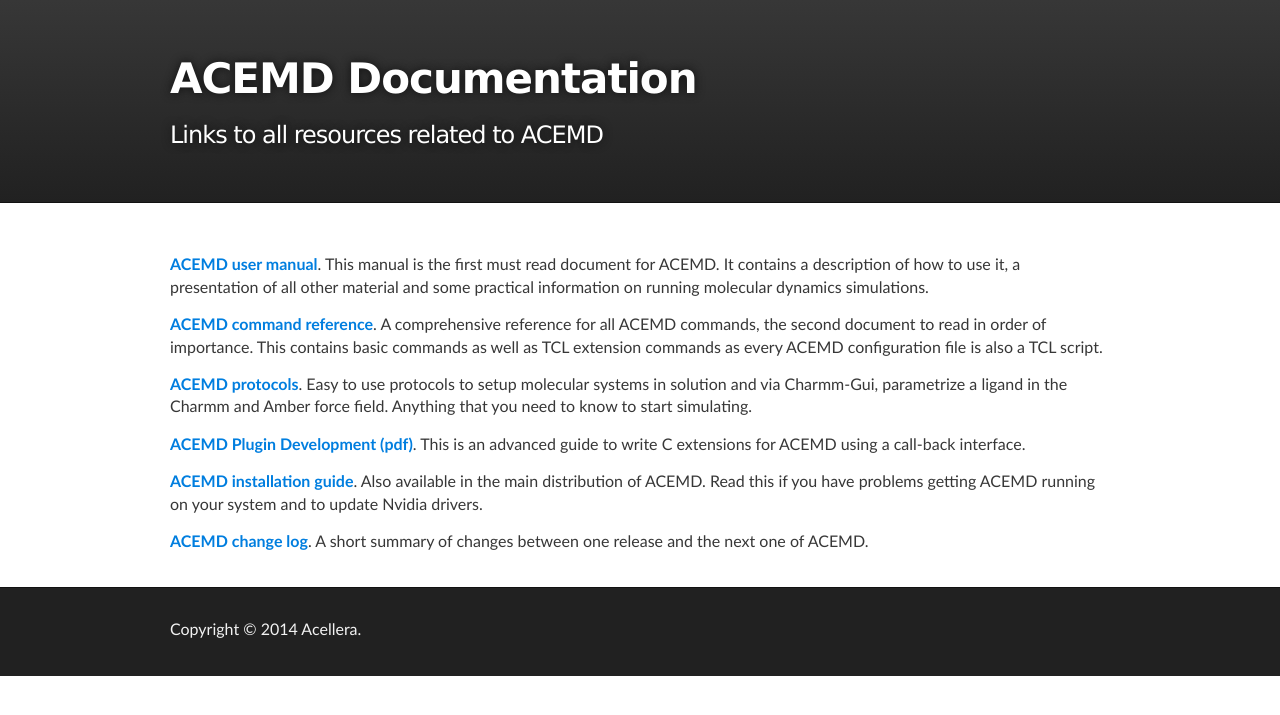
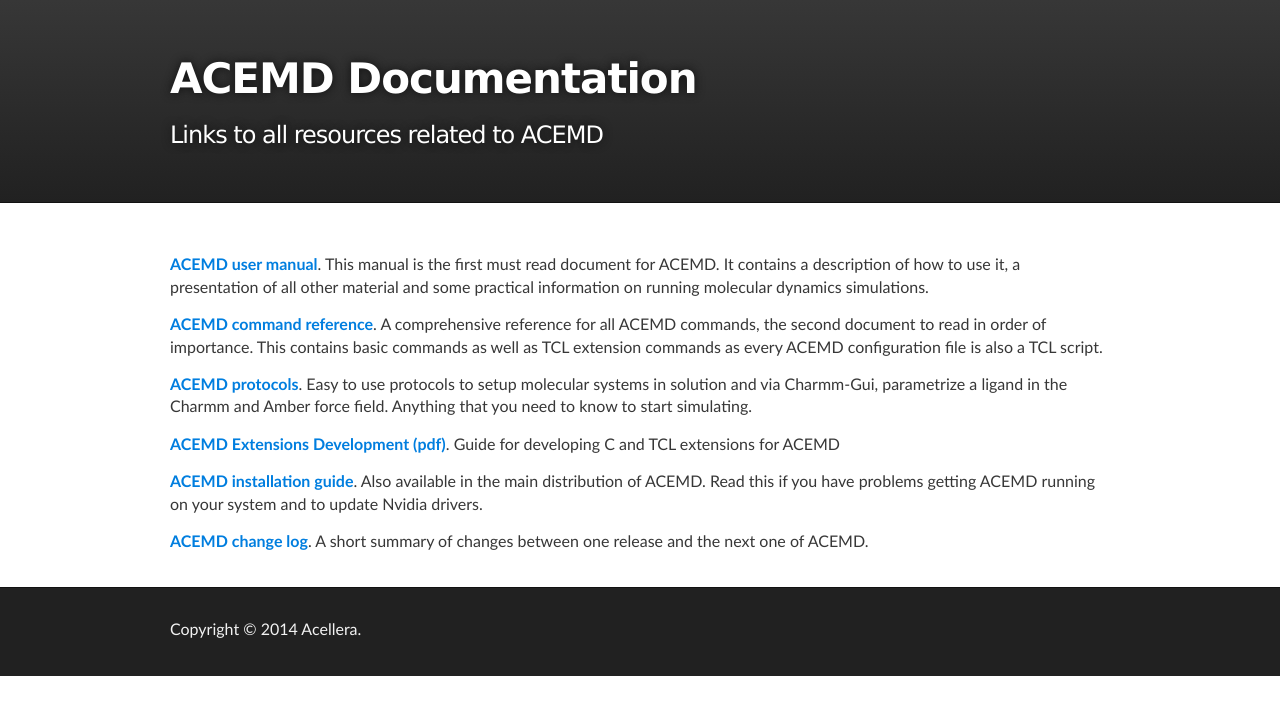
Before and after one commit to Acellera/docs.acellera.com, a Jekyll site: the page built from acemd/index.md, in a window 1280 px wide. Shown: the top 715 px of the page. Built offline with Jekyll 4.4.1, drawn with Linux system fonts in a browser that asks for light colours.

Commit message:
Update index.md

```diff
--- a/acemd/index.md
+++ b/acemd/index.md
@@ -12,7 +12,7 @@
 
 [__ACEMD protocols__](./protocols). Easy to use protocols to setup molecular systems in solution and via Charmm-Gui, parametrize a ligand in the Charmm and Amber force field. Anything that you need to know to start simulating.
 
-<a href="http://download.acellera.com/manuals/latest/docs/ACEMD-Extension-Guide.pdf" target="_parent">__ACEMD Plugin Development (pdf)__</a>. This is an advanced guide to write C extensions for ACEMD using a call-back interface.
+<a href="http://download.acellera.com/manuals/latest/docs/ACEMD-Extension-Guide.pdf" target="_parent">__ACEMD Extensions Development (pdf)__</a>. Guide for developing C and TCL extensions for ACEMD
 
 [__ACEMD installation guide__](./install). Also available in the main distribution of ACEMD. Read this if you have problems getting ACEMD running on your system and to update Nvidia drivers.
 
```
